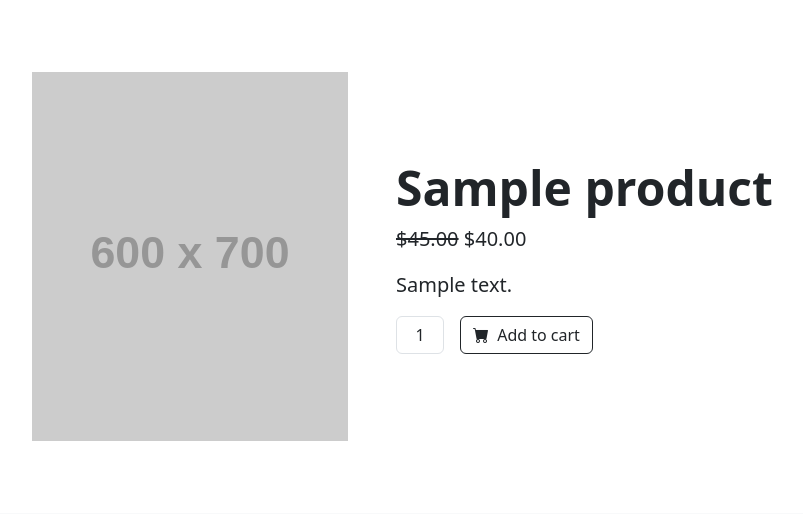
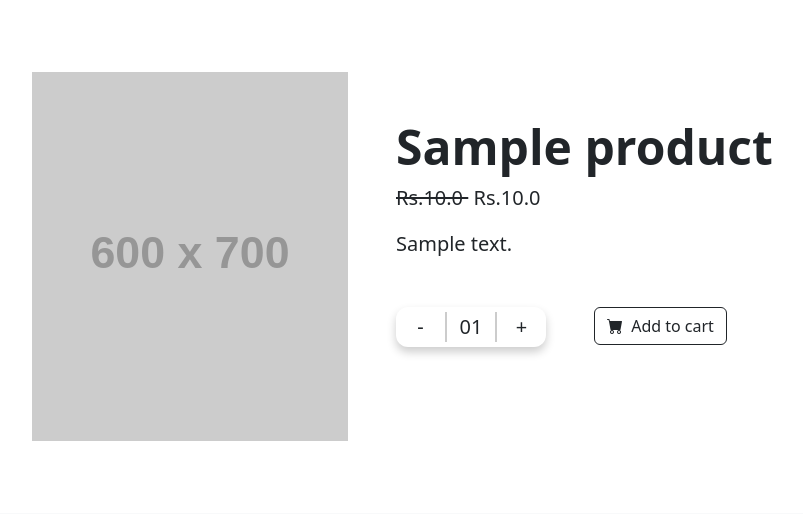
Before and after one commit to Alash-Shrestha/online-meat-shop, a Django app: a page that uses templates/products/product.html in a window 1280 px wide. Shown: the part 58-572 px from the top of the page, without its empty margins (177-980 px from the left). Run offline with Django 5.2, Linux system fonts and the light colour scheme; tables that the repository leaves empty hold one stand-in row (values such as "Sample post"); grey boxes labelled with a size stand in for pictures from a placeholder-image service; some libraries are stand-ins or nearby versions.

Commit message:
Increment/Decrement Button

```diff
--- a/templates/products/product.html
+++ b/templates/products/product.html
@@ -17,16 +17,26 @@
             <div class="col-md-6">
                 <h1 class="display-5 fw-bolder">{{ product.name }}</h1>
                 <div class="fs-5 mb-3">
-                    <span class="text-decoration-line-through">$45.00</span>
-                    <span>$40.00</span>
+                    {% if product.is_sale %}
+                    <span class="text-decoration-line-through">Rs.{{ product.price }}&nbsp</span>
+                    <span>Rs.{{ product.sale_price }}</span>
+                    {% else %}
+                    <span>Rs.{{ product.price }}</span>
+                    {% endif %}
                 </div>
                 <p class="lead">{{ product.description }}</p>
-                <div class="d-flex">
-                    <input class="form-control text-center me-3" id="inputQuantity" type="num" value="1" style="max-width: 3rem" />
-                    <button class="btn btn-outline-dark flex-shrink-0" type="button">
-                        <i class="bi-cart-fill me-1"></i>
-                        Add to cart
-                    </button>
+                <div class="d-flex my-5">
+                    <div class="wrapper">
+                        <span class="minus">-</span>
+                        <span class="num">01</span>
+                        <span class="plus">+</span>
+                    </div>
+                    <div class="mx-5">
+                        <button class="btn btn-outline-dark flex-shrink-0" type="button">
+                            <i class="bi-cart-fill me-1"></i>
+                            Add to cart
+                        </button>
+                    </div>
                 </div>
             </div>
         </div>
```
